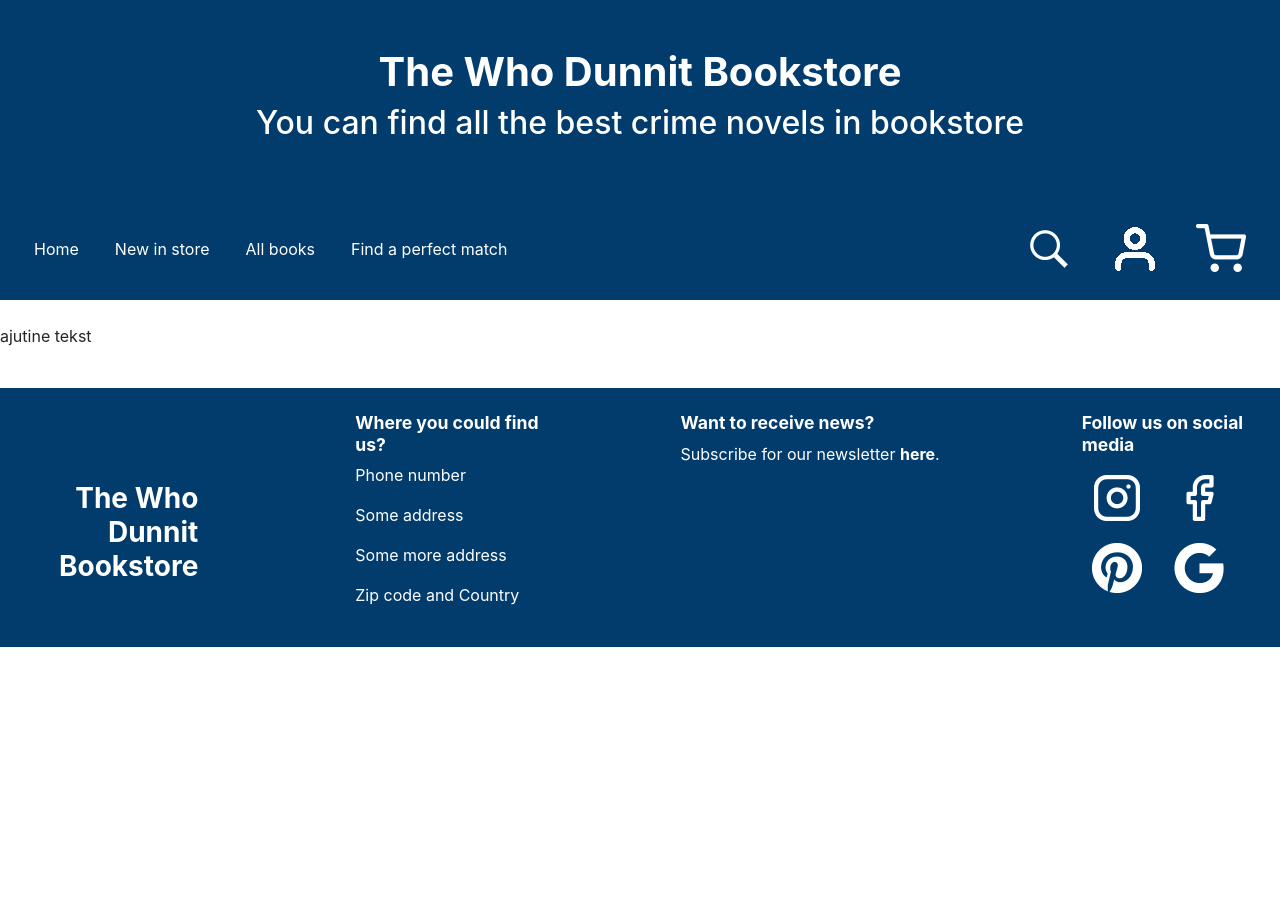
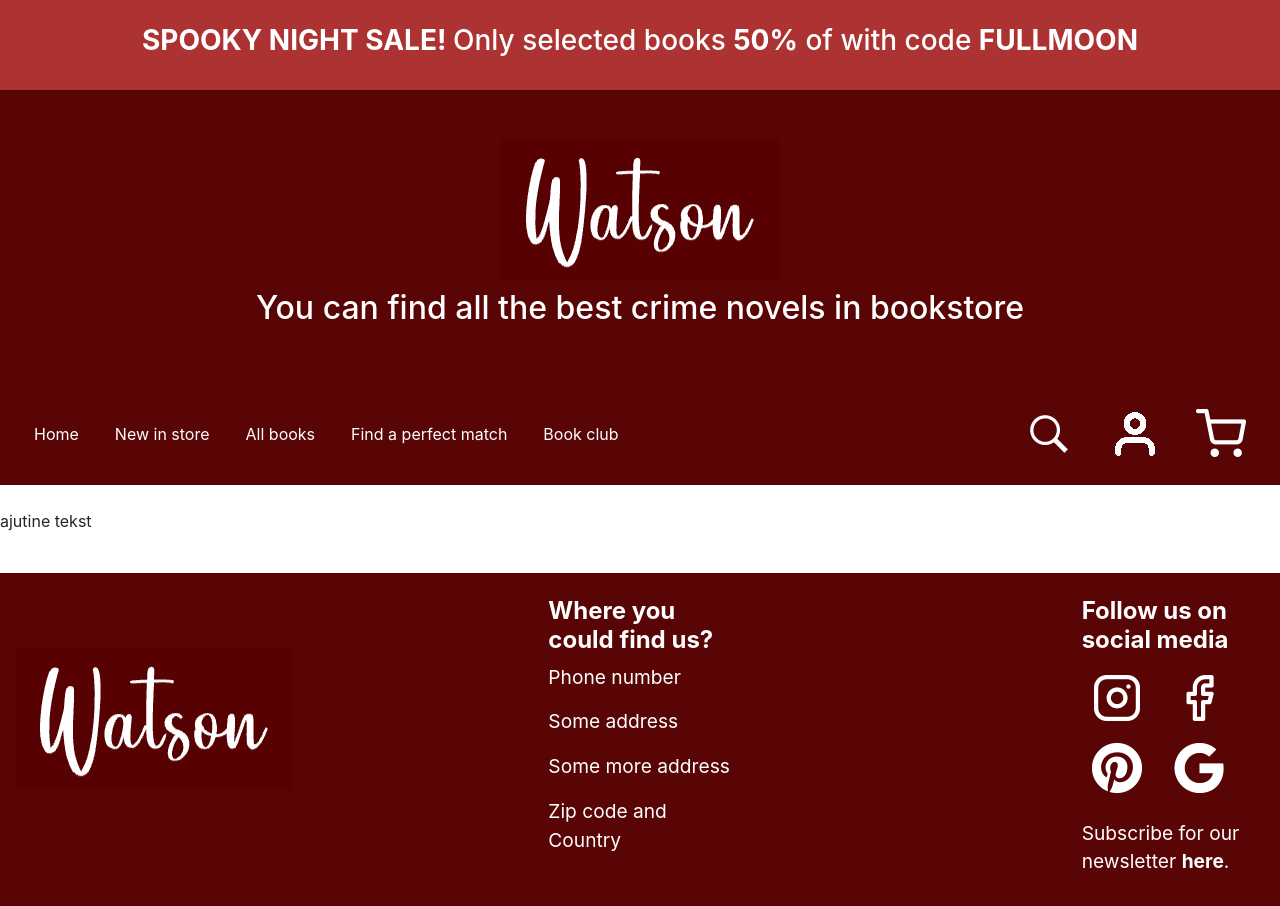
Before and after one commit to TKap000/VLE_bookstore, a plain HTML site: page index.html in a window 1280 px wide. Before the commit the page ends 800 px from the top, so only its background shows below. Drawn offline with nearby package versions, Linux system fonts and the light colour scheme.

Commit message:
visuaali parandus

```diff
--- a/index.html
+++ b/index.html
@@ -10,10 +10,17 @@
 
     <link rel="stylesheet" href="style.css">
 </head>
+
 <body>
     <header>
+        <section>
+            <br>
+            <h3><b>SPOOKY NIGHT SALE! </b>Only selected books <b>50%</b> of with code <b>FULLMOON</b></h3>
+            <br>
+        </section>
+
         <br><br>
-        <h1>The Who Dunnit Bookstore</h1>
+        <h1><img src="img/watson.png" alt="Watson"></h1>
         <h2>You can find all the best crime novels in bookstore</h2>
         <br><br>
         <nav class="navbar navbar-expand-lg ">
@@ -27,6 +34,7 @@
                     <li class="nav-item"><a class="nav-link" href="#">New in store</a></li>
                     <li class="nav-item"><a class="nav-link" href="product_page.html">All books</a></li>
                     <li class="nav-item"><a class="nav-link" href="find_a_perfect_match.html">Find a perfect match</a></li>
+                    <li class="nav-item"><a class="nav-link" href="#">Book club</a></li>
                 </ul>
             </div>
             <div>
@@ -54,7 +62,7 @@
         <div class="container-fluid">
             <div class="row justify-content-between">
                 <div class="col-2">
-                    <h3>The Who Dunnit Bookstore</h3>
+                    <h3><img src="img/watson.png" alt="Watson"></h3>
                 </div>
                 <div class="col-2">
                     <h4>Where you could find us?</h4>
@@ -62,10 +70,6 @@
                     <p>Some address</p>
                     <p>Some more address</p>
                     <p>Zip code and Country</p>
-                </div>
-                <div>
-                    <h4>Want to receive news?</h4>
-                    <p>Subscribe for our newsletter <b>here</b>.</p>
                 </div>
                 <div class="col-2">
                     <h4>Follow us on social media</h4>
@@ -75,10 +79,11 @@
                         <li class="list-inline-item"><a href="https://www.pinterest.com/"><img src="img/Pinterest.png" alt="Pinterest"></a></li>
                         <li class="list-inline-item"><a href="https://www.google.com/"><img src="img/google.png" alt="Google"></a></li>
                     </ul>
+                    <p>Subscribe for our newsletter <b>here</b>.</p>
                 </div>
             </div>
         </div>
-        <br>
+        <br><br>
     </footer>
 
 </body>
--- a/style.css
+++ b/style.css
@@ -1,5 +1,5 @@
 header {
-    background-color: rgb(1, 60, 109);
+    background-color: rgb(90, 5, 5);
     color: white;
     text-align: center;
 }
@@ -13,11 +13,14 @@ header li {
 header h1 {
     font-weight: bold;
 }
+header section {
+    background-color: rgb(173, 50, 50);
+}
 
 
 
 footer {
-    background-color: rgb(1, 60, 109);
+    background-color: rgb(90, 5, 5);
     color: white;
 }
 footer li {
@@ -26,9 +29,13 @@ footer li {
 footer h3 {
     font-weight: bold;
     text-align: right;
-    padding-top: 70px;
+    padding-top: 50px;
 }
 footer h4 {
-    font-size: 110%;
+    font-size: 150%;
     font-weight: bold;
 }
+footer p {
+    font-size: 120%;
+
+}
```
Also changed, not shown: find_a_perfect_match.html (+12 -7 lines), product_page.html (+12 -7 lines), img/watson.png (added).
